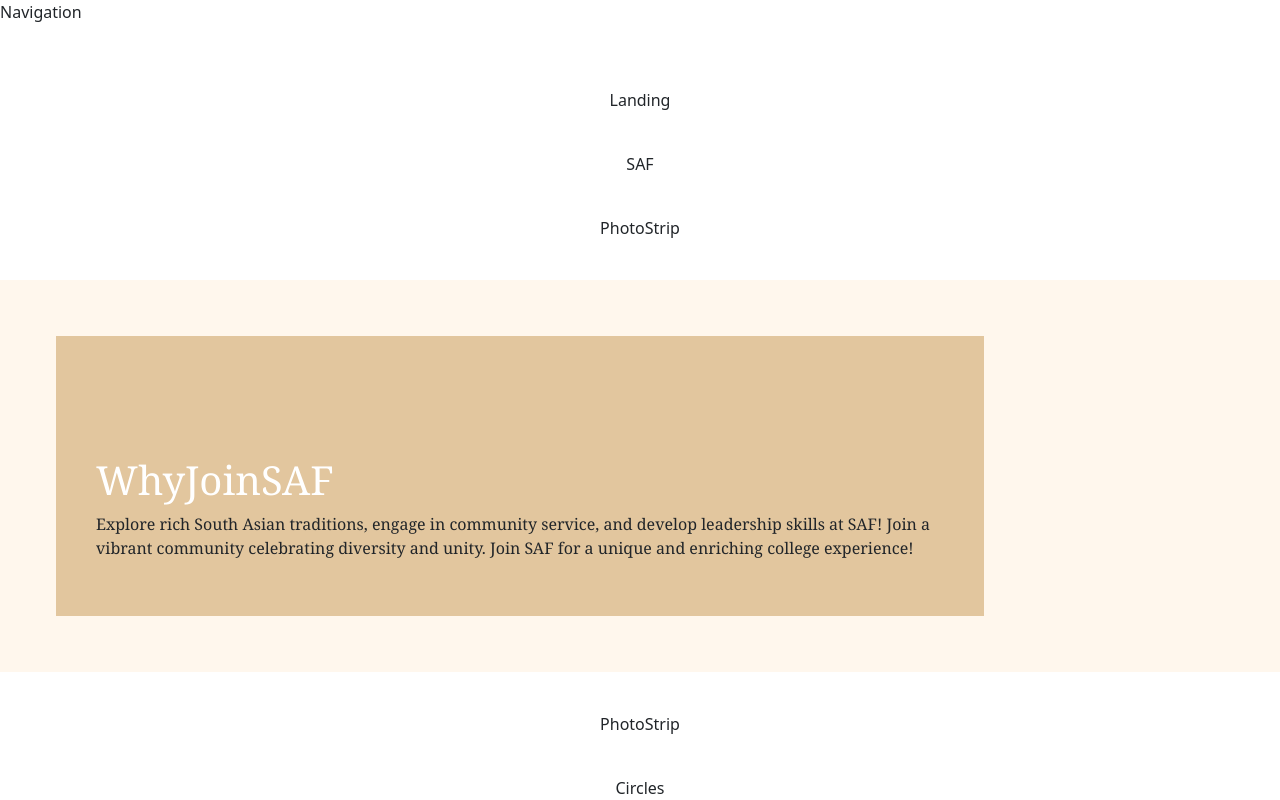
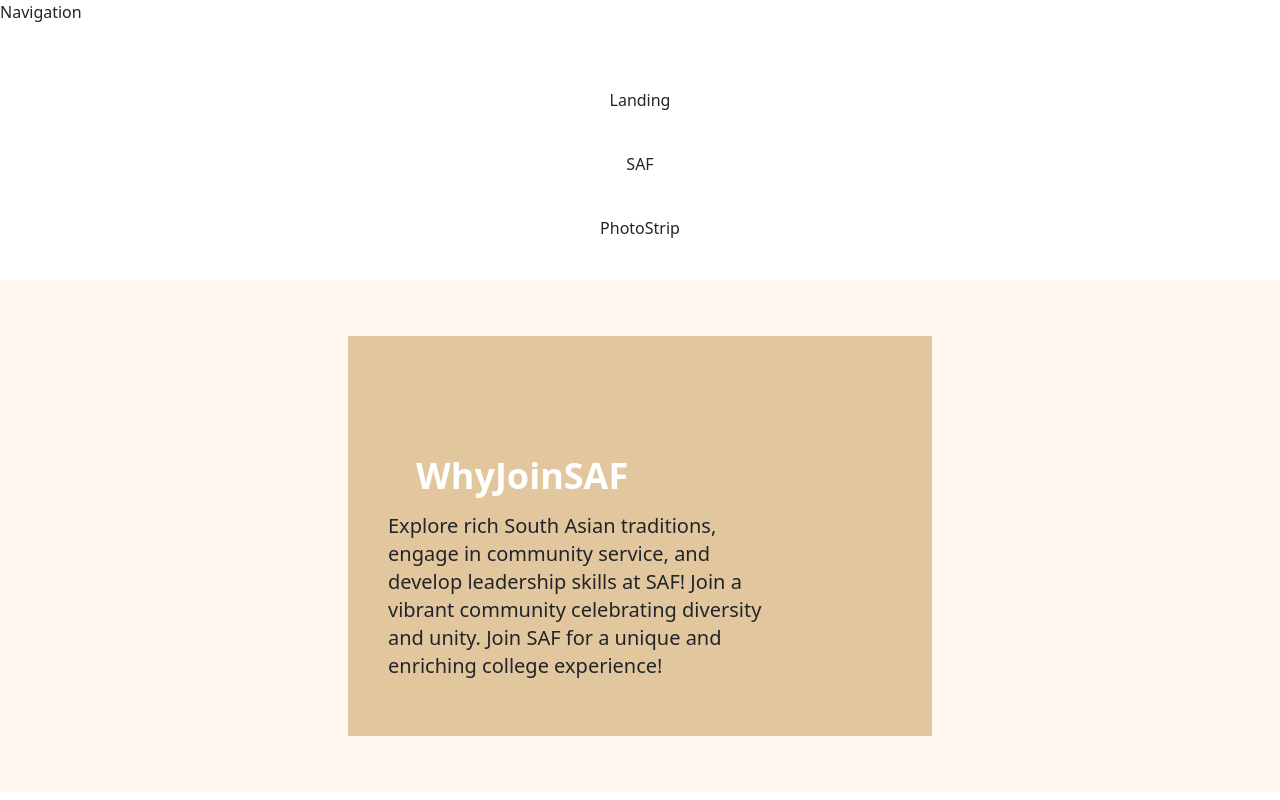
Before and after one commit to acm-ucr/saf-website, a Next.js app: page / in a window 1280 px wide. Shown: the top 800 px of the page. Built offline with nearby package versions, Linux system fonts and the light colour scheme.

Commit message:
adjust WhyJoin

```diff
--- a/src/components/home/WhyJoin.jsx
+++ b/src/components/home/WhyJoin.jsx
@@ -2,12 +2,13 @@ import React from "react";
 
 const WhyJoin = () => {
   return (
-    <div className="px-14 py-14 bg-orange-50">
-      <div className="px-10 py-10 pe-8 bg-[#E2C69E] mr-60">
-        <header>
-          <h1 className="font-serif text-white mt-20"> WhyJoinSAF </h1>
-        </header>
-        <p className="flex font-serif">
+    <div className="w-full flex flex-row item-center justify-center bg-orange-50 px-14 py-14">
+      <div className="flex flex-col w-1/2 px-10 py-10 pe-8 bg-saf-beige-200">
+        <p className="ml-7 text-4xl font-bold font-libre text-white mt-20">
+          {" "}
+          WhyJoinSAF{" "}
+        </p>
+        <p className="w-3/4 font-lora text-xl">
           Explore rich South Asian traditions, engage in community service, and
           develop leadership skills at SAF! Join a vibrant community celebrating
           diversity and unity. Join SAF for a unique and enriching college
```
